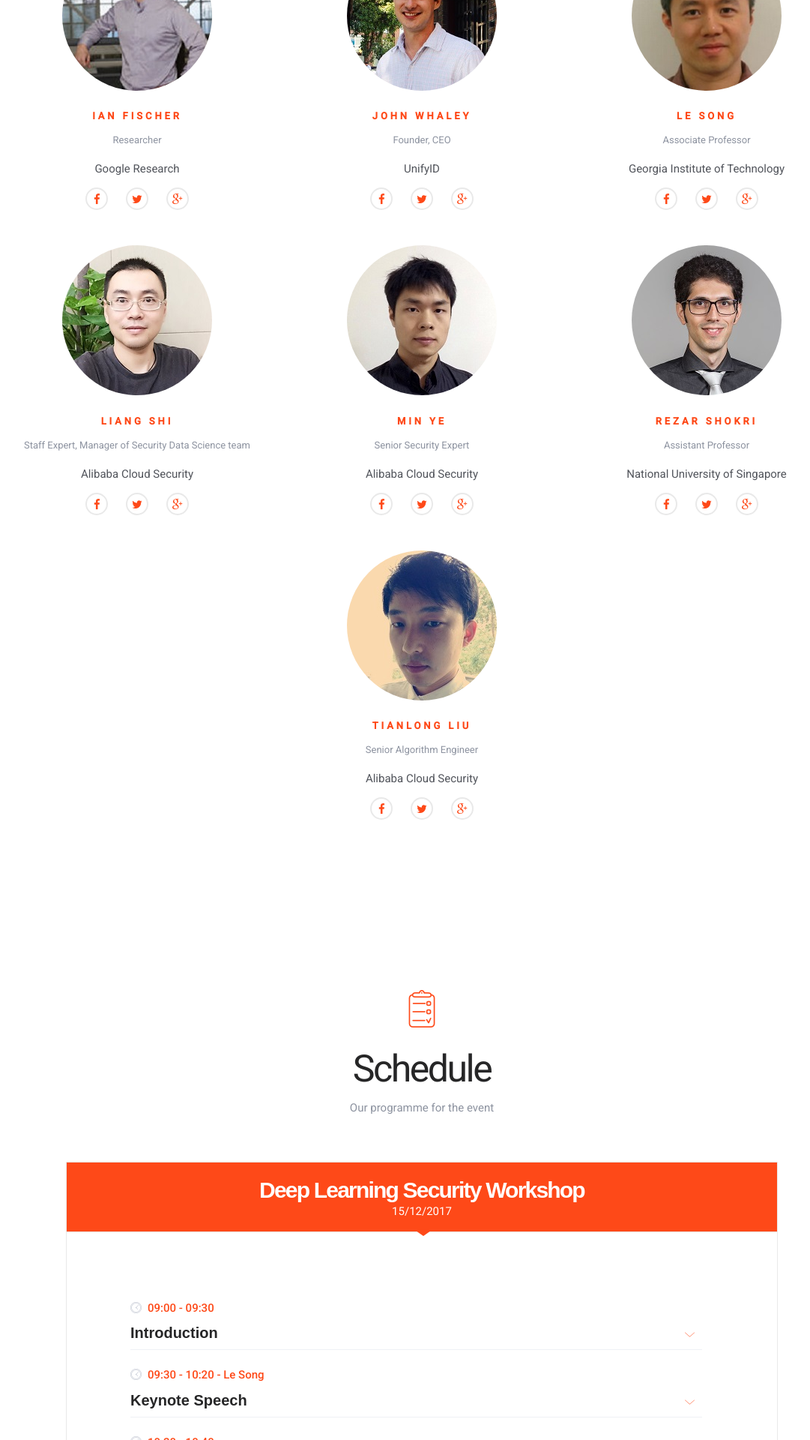
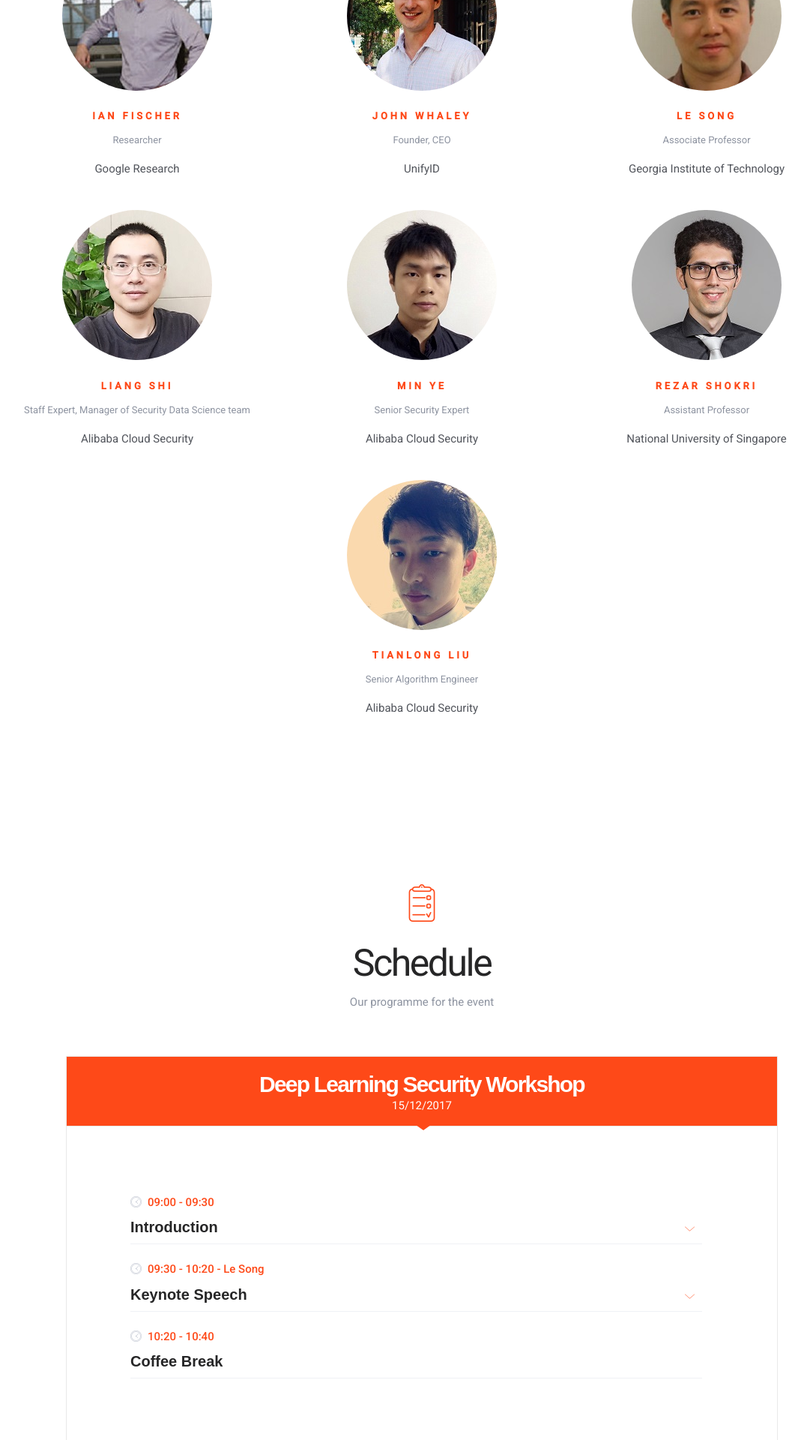
Before and after one commit to deep-learning-security/deep-learning-security.github.io, a Jekyll site: the page dlsw17/index.html, which Jekyll copies as it is, in a window 1280 px wide. Shown: the part 2992-4912 px from the top of the page at 75% size, without its empty margins (77-1158 px from the left). Built offline with Jekyll 4.4.1, drawn with Linux system fonts in a browser that asks for light colours; some web fonts are replaced.

Commit message:
Removed social media icons

```diff
--- a/dlsw17/index.html
+++ b/dlsw17/index.html
@@ -170,11 +170,6 @@
 					<p class="text-alt"><small>Researcher</small></p>
 					<p class="about">Google Research</p>
 
-					<ul class="speaker-socials">
-						<li><a href="#"><span class="fa fa-facebook"></span></a></li>
-						<li><a href="#"><span class="fa fa-twitter"></span></a></li>
-						<li><a href="#"><span class="fa fa-google-plus"></span></a></li>
-					</ul>
 				</div>
 			</div>
 
@@ -187,11 +182,6 @@
 					<p class="text-alt"><small>Founder, CEO</small></p>
 					<p class="about">UnifyID</p>
 
-					<ul class="speaker-socials">
-						<li><a href="#"><span class="fa fa-facebook"></span></a></li>
-						<li><a href="#"><span class="fa fa-twitter"></span></a></li>
-						<li><a href="#"><span class="fa fa-google-plus"></span></a></li>
-					</ul>
 				</div>
 			</div>
 
@@ -204,11 +194,6 @@
 					<p class="text-alt"><small>Associate Professor</small></p>
 					<p class="about">Georgia Institute of Technology</p>
 
-					<ul class="speaker-socials">
-						<li><a href="#"><span class="fa fa-facebook"></span></a></li>
-						<li><a href="#"><span class="fa fa-twitter"></span></a></li>
-						<li><a href="#"><span class="fa fa-google-plus"></span></a></li>
-					</ul>
 				</div>
 			</div>
 
@@ -221,11 +206,6 @@
 					<p class="text-alt"><small>Staff Expert, Manager of Security Data Science team</small></p>
 					<p class="about">Alibaba Cloud Security</p>
 
-					<ul class="speaker-socials">
-						<li><a href="#"><span class="fa fa-facebook"></span></a></li>
-						<li><a href="#"><span class="fa fa-twitter"></span></a></li>
-						<li><a href="#"><span class="fa fa-google-plus"></span></a></li>
-					</ul>
 				</div>
 			</div>
 
@@ -238,11 +218,6 @@
 					<p class="text-alt"><small>Senior Security Expert</small></p>
 					<p class="about">Alibaba Cloud Security</p>
 
-					<ul class="speaker-socials">
-						<li><a href="#"><span class="fa fa-facebook"></span></a></li>
-						<li><a href="#"><span class="fa fa-twitter"></span></a></li>
-						<li><a href="#"><span class="fa fa-google-plus"></span></a></li>
-					</ul>
 				</div>
 			</div>
 
@@ -255,11 +230,6 @@
 					<p class="text-alt"><small>Assistant Professor</small></p>
 					<p class="about">National University of Singapore</p>
 
-					<ul class="speaker-socials">
-						<li><a href="#"><span class="fa fa-facebook"></span></a></li>
-						<li><a href="#"><span class="fa fa-twitter"></span></a></li>
-						<li><a href="#"><span class="fa fa-google-plus"></span></a></li>
-					</ul>
 				</div>
 			</div>
 
@@ -273,11 +243,6 @@
 					<p class="text-alt"><small>Senior Algorithm Engineer</small></p>
 					<p class="about">Alibaba Cloud Security</p>
 
-					<ul class="speaker-socials">
-						<li><a href="#"><span class="fa fa-facebook"></span></a></li>
-						<li><a href="#"><span class="fa fa-twitter"></span></a></li>
-						<li><a href="#"><span class="fa fa-google-plus"></span></a></li>
-					</ul>
 				</div>
 			</div>
 			<div class="col-sm-4"></div>
@@ -605,11 +570,13 @@
 				<h3 class="name">Ian Fischer</h3>
 				<p class="text-alt"><small>Google Research</small></p>
 				<p class="about">Ian Fischer is a Machine Learning researcher at Google. His recent work spans topics in computer vision, adversarial machine learning and robustness, generative models, and reinforcement learning.</p>
+				<!--
 				<ul class="speaker-socials">
 					<li><a href="#"><span class="fa fa-facebook"></span></a></li>
 					<li><a href="#"><span class="fa fa-twitter"></span></a></li>
 					<li><a href="#"><span class="fa fa-google-plus"></span></a></li>
 				</ul>
+				-->
 			</div>
 		</div>
 	</div>
@@ -623,11 +590,13 @@
 				<p class="text-alt"><small>UnifyID</small></p>
 				<p class="about">John Whaley is Founder and CEO of UnifyID. He was previously Founder and CTO of Moka5, and was a Visiting Lecturer in Computer Science at Stanford. He is an expert in computer security and has spoken at numerous conferences and industry events. He holds a doctorate in computer science from Stanford University, where he made key contributions to the fields of program analysis, compilers, and virtual machines. He is the winner of numerous awards including the Arthur L. Samuel Thesis Award for Best Thesis at Stanford, and has worked at IBM’s T.J. Watson Research Center and Tokyo Research Lab. John was named one of the top 15 programmers in the USA Computing Olympiad. He also holds bachelor’s and master’s degrees in computer science from MIT.</p>
 
+				<!--
 				<ul class="speaker-socials">
 					<li><a href="#"><span class="fa fa-facebook"></span></a></li>
 					<li><a href="#"><span class="fa fa-twitter"></span></a></li>
 					<li><a href="#"><span class="fa fa-google-plus"></span></a></li>
 				</ul>
+				-->
 			</div>
 		</div>
 	</div>
@@ -641,11 +610,13 @@
 				<p class="text-alt"><small>Georgia Institute of Technology</small></p>
 				<p class="about">Le Song is an Associate Professor in the Department of Computational Science and Engineering, College of Computing, and an Associate Director of the Center for Machine Learning, Georgia Institute of Technology. Le is also working in the Ant Financial AI Department on risk management and security related problems. He received his Ph.D. in Machine Learning from University of Sydney and NICTA in 2008, and then conducted his post-doctoral research in the Department of Machine Learning, Carnegie Mellon University, between 2008 and 2011. Before he joined Georgia Institute of Technology in 2011, he was a research scientist at Google briefly. His principal research direction is machine learning, especially nonlinear models, such as kernel methods and deep learning, and probabilistic graphical models for large scale and complex problems, arising from artificial intelligence, network analysis and other interdisciplinary domains. He is the recipient of the Recsys’16 Deep Learning Workshop Best Paper Award, AISTATS’16 Best Student Paper Award, IPDPS’15 Best Paper Award, NSF CAREER Award’14, NIPS’13 Outstanding Paper Award, and ICML’10 Best Paper Award. He has also served as the area chair or senior program committee for many leading machine learning and AI conferences such as ICML, NIPS, AISTATS, AAAI and IJCAI. He is also the action editor for JMLR, and associate editor for IEEE PAMI.</p>
 
+				<!--
 				<ul class="speaker-socials">
 					<li><a href="#"><span class="fa fa-facebook"></span></a></li>
 					<li><a href="#"><span class="fa fa-twitter"></span></a></li>
 					<li><a href="#"><span class="fa fa-google-plus"></span></a></li>
 				</ul>
+				-->
 			</div>
 		</div>
 	</div>
@@ -659,11 +630,13 @@
 				<p class="text-alt"><small>Alibaba Cloud Security</small></p>
 				<p class="about">Liang Shi, currently a Staff Expert&Manager of Security Data Science team from Alibaba Clound Security, worked as Sr. Data Scientist for Pivotal, Sr. Security Researcher for Intel Security, and Software Engnineer for Microsoft. He concentrates on security R&D by machine learning and data mining. He got his Ph.D. in computer science and M.S. in statistics from University of Georgia.</p>
 
+				<!--
 				<ul class="speaker-socials">
 					<li><a href="#"><span class="fa fa-facebook"></span></a></li>
 					<li><a href="#"><span class="fa fa-twitter"></span></a></li>
 					<li><a href="#"><span class="fa fa-google-plus"></span></a></li>
 				</ul>
+				-->
 			</div>
 		</div>
 	</div>
@@ -677,11 +650,6 @@
 				<p class="text-alt"><small>Alibaba Cloud Security</small></p>
 				<p class="about">Min Ye is a Senior Security Expert at Alibaba Cloud. He leads Alibaba Cloud’s security research team, which has done extensive research on security attacks and defenses to improve their security products. His fields of interest include intrusion detection and prevention, web security, malware analysis, and security dada analysis. Currently he is mainly focused on applying machine learning to attack and malware detection.</p>
 
-				<ul class="speaker-socials">
-					<li><a href="#"><span class="fa fa-facebook"></span></a></li>
-					<li><a href="#"><span class="fa fa-twitter"></span></a></li>
-					<li><a href="#"><span class="fa fa-google-plus"></span></a></li>
-				</ul>
 			</div>
 		</div>
 	</div>
@@ -695,11 +663,13 @@
 				<p class="text-alt"><small>National University of Singapore</small></p>
 				<p class="about">Reza Shokri is a computer science assistant professor at National University of Singapore. He is an active member of the security and privacy community, and his research focuses on data and computational privacy. He received his PhD from EPFL.</p>
 
+				<!--
 				<ul class="speaker-socials">
 					<li><a href="#"><span class="fa fa-facebook"></span></a></li>
 					<li><a href="#"><span class="fa fa-twitter"></span></a></li>
 					<li><a href="#"><span class="fa fa-google-plus"></span></a></li>
 				</ul>
+				-->
 			</div>
 		</div>
 	</div>
@@ -713,11 +683,13 @@
 				<p class="text-alt"><small>Alibaba Cloud Security</small></p>
 				<p class="about">Tianlong Liu is a Senior Algorithm Engineer working in Alibaba Cloud Security.The primary area of focus for his work has been in machine learning and deep learning. He got his M.S. in software engineering from South China University of Technology.</p>
 
+				<!--
 				<ul class="speaker-socials">
 					<li><a href="#"><span class="fa fa-facebook"></span></a></li>
 					<li><a href="#"><span class="fa fa-twitter"></span></a></li>
 					<li><a href="#"><span class="fa fa-google-plus"></span></a></li>
 				</ul>
+				-->
 			</div>
 		</div>
 	</div>
```
